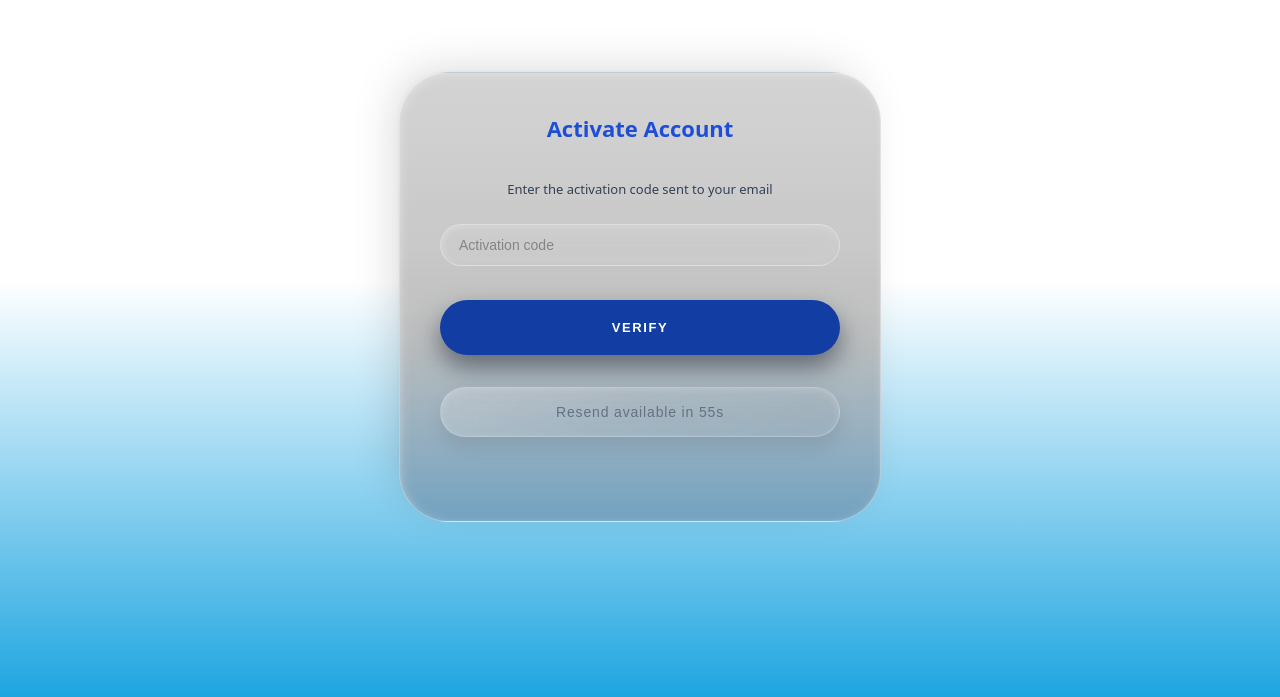
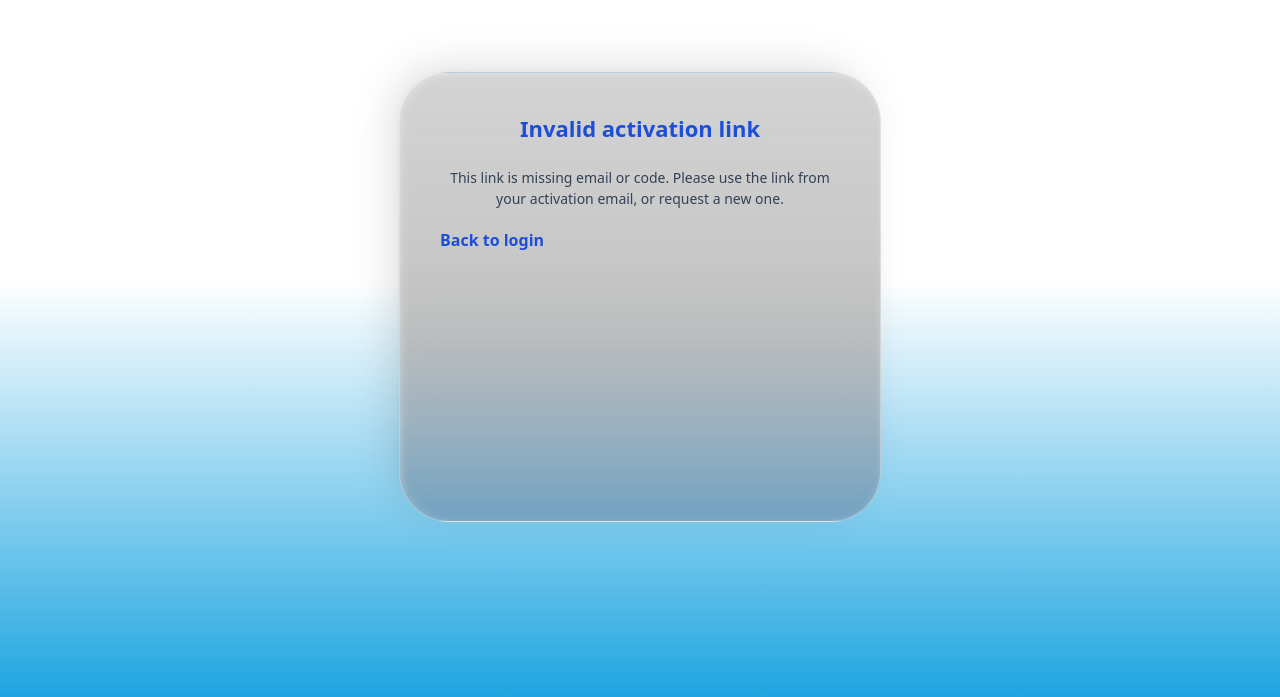
Before and after one commit to plgkiet/synergy-hub, a React (Vite) app: page /activate in a window 1280 px wide. Shown: the part 103-800 px from the top of the page. Built offline with nearby package versions, Linux system fonts and the light colour scheme.

Commit message:
feat: modify activate process and modify dashboard for Guest

```diff
--- a/src/api/auth.js
+++ b/src/api/auth.js
@@ -52,3 +52,13 @@ export async function resendActivation({ email }) {
     auth: false,
   });
 }
+
+export async function requestNewActivationCode({ email }) {
+  return http("/api/Auth/resend-activation", {
+    method: "POST",
+    body: {
+      email,
+    },
+    auth: false,
+  });
+}
--- a/src/pages/ActivateAccount/ActivateAccount.css
+++ b/src/pages/ActivateAccount/ActivateAccount.css
@@ -338,3 +338,27 @@
   cursor: not-allowed;
   transform: none;
 }
+
+.activate-message {
+  font-size: 14px;
+  text-align: center;
+  color: #334155;
+  margin: 0 0 20px;
+  line-height: 1.5;
+}
+
+.activate-spinner {
+  width: 36px;
+  height: 36px;
+  margin: 0 auto;
+  border: 3px solid rgba(30, 165, 224, 0.2);
+  border-top-color: #1ea5e0;
+  border-radius: 50%;
+  animation: activate-spin 0.8s linear infinite;
+}
+
+@keyframes activate-spin {
+  to {
+    transform: rotate(360deg);
+  }
+}
--- a/src/pages/ActivateAccount/ActivateAccount.jsx
+++ b/src/pages/ActivateAccount/ActivateAccount.jsx
@@ -1,120 +1,118 @@
-import { useState, useEffect } from "react";
+import { useState, useEffect, useRef } from "react";
 import { useSnackbar } from "notistack";
 import GlassCard from "@/components/GlassCard/GlassCard";
 import { activateAccount, resendActivation } from "@/api/auth";
 import "./ActivateAccount.css";
-import { useLocation, useNavigate } from "react-router-dom";
+import { useSearchParams, useNavigate, Link } from "react-router-dom";
 
 export default function ActivateAccount() {
   const { enqueueSnackbar } = useSnackbar();
-  const location = useLocation();
+  const [searchParams] = useSearchParams();
   const navigate = useNavigate();
-  const email = location.state?.email;
-  const [token, setToken] = useState("");
-  const [loading, setLoading] = useState(false);
-  const [countdown, setCountdown] = useState(60);
+  const ranRef = useRef(false);
+
+  const email = searchParams.get("email") ?? "";
+  const code = searchParams.get("code") ?? "";
+
+  const [status, setStatus] = useState("idle"); // idle | loading | success | error | invalid_link
+  const [countdown, setCountdown] = useState(0);
 
   useEffect(() => {
     if (countdown <= 0) return;
-
-    const timer = setInterval(() => {
-      setCountdown((v) => v - 1);
-    }, 1000);
-
+    const timer = setInterval(() => setCountdown((v) => v - 1), 1000);
     return () => clearInterval(timer);
   }, [countdown]);
 
-  const handleSubmit = async (e) => {
-    e.preventDefault();
+  useEffect(() => {
+    if (ranRef.current) return;
 
-    if (!token.trim()) {
-      enqueueSnackbar("Please enter activation code", {
-        variant: "warning",
-      });
+    if (!email.trim() || !code.trim()) {
+      setStatus("invalid_link");
       return;
     }
 
-    try {
-      setLoading(true);
+    ranRef.current = true;
+    setStatus("loading");
 
-      await activateAccount({
-        email,
-        token,
-      });
-
+    activateAccount({ email: email.trim(), token: code.trim() })
+      .then(() => {
+        setStatus("success");
         enqueueSnackbar("Account activated. You can now log in.", {
           variant: "success",
         });
+        setTimeout(() => navigate("/login", { replace: true }), 1500);
+      })
+      .catch((err) => {
+        setStatus("error");
+        const msg =
+          err?.data?.message ??
+          err?.message ??
+          "Activation failed. The link may be expired or invalid.";
+        enqueueSnackbar(String(msg), { variant: "error" });
+      });
+  }, [email, code, enqueueSnackbar, navigate]);
 
-      navigate("/login", { replace: true });
-    } catch (err) {
-      const msg =
-        err?.response?.data?.message ||
-        err?.response?.data ||
-        err?.message ||
-        "Activation failed";
-
-      enqueueSnackbar(String(msg), { variant: "error" });
-    } finally {
-      setLoading(false);
+  const handleResend = async () => {
+    if (!email.trim()) return;
+    try {
+      await resendActivation({ email: email.trim() });
+      enqueueSnackbar("Activation email sent again.", { variant: "success" });
+      setCountdown(60);
+    } catch {
+      enqueueSnackbar("Failed to resend activation email.", { variant: "error" });
     }
   };
 
-  const handleResend = async () => {
-    try {
-      await resendActivation({
-        email,
-      });
-
-      enqueueSnackbar("Activation email sent again", {
-        variant: "success",
-      });
-
-      setCountdown(60);
-    } catch (err) {
-      enqueueSnackbar("Failed to resend activation email", {
-        variant: "error",
-      });
-    }
-  };
-
+  if (status === "loading") {
     return (
       <div className="auth-root">
         <GlassCard className="auth-card">
-        <h2 className="login-title">Activate Account</h2>
+          <h2 className="login-title">Activating your account</h2>
+          <p className="activate-message">Please wait…</p>
+          <div className="activate-spinner" aria-hidden />
+        </GlassCard>
+      </div>
+    );
+  }
 
-        <form className="login-form" onSubmit={handleSubmit}>
-          <p
-            style={{
-              fontSize: 13,
-              textAlign: "center",
-              marginBottom: 8,
-              color: "#334155",
-            }}
-          >
-            Enter the activation code sent to your email
+  if (status === "success") {
+    return (
+      <div className="auth-root">
+        <GlassCard className="auth-card">
+          <h2 className="login-title">Account activated</h2>
+          <p className="activate-message">Redirecting you to login…</p>
+        </GlassCard>
+      </div>
+    );
+  }
+
+  if (status === "invalid_link") {
+    return (
+      <div className="auth-root">
+        <GlassCard className="auth-card">
+          <h2 className="login-title">Invalid activation link</h2>
+          <p className="activate-message">
+            This link is missing email or code. Please use the link from your
+            activation email, or request a new one.
           </p>
+          <Link to="/login" className="signup-link">
+            Back to login
+          </Link>
+        </GlassCard>
+      </div>
+    );
+  }
 
-          <input
-            type="text"
-            placeholder="Activation code"
-            className="login-input"
-            value={token}
-            onChange={(e) => setToken(e.target.value)}
-          />
-
-          <button type="submit" className="btn-submit" disabled={loading}>
-            {loading ? (
-              <span className="typing-dots">
-                <i></i>
-                <i></i>
-                <i></i>
-              </span>
-            ) : (
-              "VERIFY"
-            )}
-          </button>
-
+  if (status === "error") {
+    return (
+      <div className="auth-root">
+        <GlassCard className="auth-card">
+          <h2 className="login-title">Activation failed</h2>
+          <p className="activate-message">
+            We couldn’t activate your account. The link may be expired or
+            already used.
+          </p>
+          {email && (
             <button
               type="button"
               className="resend-btn"
@@ -122,11 +120,17 @@ export default function ActivateAccount() {
               onClick={handleResend}
             >
               {countdown > 0
-              ? `Resend available in ${countdown}s`
+                ? `Resend in ${countdown}s`
                 : "Resend activation email"}
             </button>
-        </form>
+          )}
+          <Link to="/login" className="signup-link" style={{ marginTop: 12 }}>
+            Back to login
+          </Link>
         </GlassCard>
       </div>
     );
   }
+
+  return null;
+}
--- a/src/pages/Auth/LoginForm.jsx
+++ b/src/pages/Auth/LoginForm.jsx
@@ -1,9 +1,10 @@
 import { useState } from "react";
 import { useNavigate } from "react-router-dom";
 import { useSnackbar } from "notistack";
-import { login as loginApi } from "@/api/auth";
+import { login as loginApi, requestNewActivationCode as requestNewActivationCodeApi } from "@/api/auth";
 import EyeOutlined from "@/assets/icon/EyeOutlined.svg";
 import EyeInvisibleOutlined from "@/assets/icon/EyeInvisibleOutlined.svg";
+import { acceleratedValues } from "framer-motion";
 
 export default function LoginForm({ onSwitch }) {
   const navigate = useNavigate();
@@ -11,17 +12,39 @@ export default function LoginForm({ onSwitch }) {
 
   const [form, setForm] = useState({
     userName: "",
+    email: "",
     password: "",
     rememberMe: false,
   });
 
   const [showPw, setShowPw] = useState(false);
   const [loading, setLoading] = useState(false);
+  const [requestNewActivationCode, setRequestNewActivationCode] = useState(false);
 
   const onChange = (key) => (e) => {
     const value =
       e?.target?.type === "checkbox" ? e.target.checked : e.target.value;
     setForm((prev) => ({ ...prev, [key]: value }));
+  };
+
+  const handleRequestNewActivationCode = async () => {
+    setLoading(true);
+    await requestNewActivationCodeApi({ email: form.email })
+      .then(() => {
+        enqueueSnackbar("Activation code sent. Please check your email.", { variant: "success" });
+        setRequestNewActivationCode(false);
+        setForm({
+          ...form,
+          email: "",
+          password: "",
+          userName: ""
+        });
+      }).catch((err) => {
+        enqueueSnackbar(err?.message || "Failed to request new activation code.", { variant: "error" });
+      })
+      .finally(() => {
+        setLoading(false);
+      });
   };
 
   const handleSubmit = async (e) => {
@@ -48,12 +71,17 @@ export default function LoginForm({ onSwitch }) {
     } catch (err) {
       console.log("LOGIN ERROR RAW:", err);
 
-      const msg =
+      let msg =
         err?.response?.data?.message ||
         err?.response?.data?.title ||
         err?.response?.data ||
         err?.message ||
         "Login failed";
+
+      if (msg === "ACCOUNT_NOT_ACTIVE" || msg === "Account is not active") {
+        setRequestNewActivationCode(true);
+        msg = "Account not active. Please request a new activation code.";
+      }
 
       enqueueSnackbar(String(msg), { variant: "error" });
     } finally {
@@ -118,7 +146,7 @@ export default function LoginForm({ onSwitch }) {
         */}
 
         <button type="submit" className="btn-submit" disabled={loading}>
-          {loading ? (
+          {loading && !requestNewActivationCode ? (
             <span className="typing-dots">
               <i></i>
               <i></i>
@@ -147,6 +175,36 @@ export default function LoginForm({ onSwitch }) {
             Contact your administrator.
           </span>
         </p> */}
+        {requestNewActivationCode && (
+          <form className="login-form">
+            <label className="field">
+          <span className="field-label">Email</span>
+          <input
+            type="email"
+            autoComplete="off"
+            name="login-email"
+            placeholder="Enter your email"
+            className="login-input"
+            value={form.email}
+            onChange={onChange("email")}
+          />
+        </label>
+            <button
+              type="button"
+              className="inline-link signup-link"
+              onClick={handleRequestNewActivationCode}
+              disabled={loading}
+            >
+              {loading ? (
+                <span className="typing-dots">
+                  <i></i>
+                  <i></i>
+                  <i></i>
+                </span>
+              ) : "Request new activation code"}
+            </button>
+          </form>
+        )}
       </form>
     </>
   );
--- a/src/pages/Auth/SignUpForm.jsx
+++ b/src/pages/Auth/SignUpForm.jsx
@@ -73,9 +73,7 @@ export default function SignUpForm({ onSwitch }) {
         variant: "success",
       });
 
-      navigate("/activate", {
-        state: { email: form.email },
-      });
+      navigate("/login");
     } catch (err) {
       console.log("REGISTER ERROR:", err);
 
--- a/src/pages/Dashboard/Dashboard.jsx
+++ b/src/pages/Dashboard/Dashboard.jsx
@@ -21,14 +21,14 @@ export default function Dashboard() {
       <header className="sh-nav">
         <div className="sh-nav-left">
           <GlassPill className="sh-logo-pill">
-            <img src={logo} alt="Synergy Hub" />
+            <img src={logo} alt="Synergy Hub" />id
           </GlassPill>
         </div>
 
         <nav className="sh-nav-center">
           <GlassPill className="sh-nav-glass">
             <button onClick={() => navigate("/upload")}>Upload</button>
-            <button onClick={() => navigate("/search")}>Search</button>
+            {user?.role?.id != 3 && <button onClick={() => navigate("/search")}>Search</button>}
             <button>About Us</button>
             <button>Contact Us</button>
           </GlassPill>
```
Lines whose indentation alone changed are shown as unchanged.
